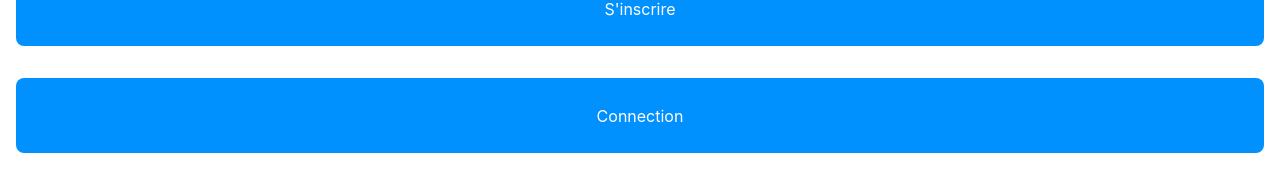
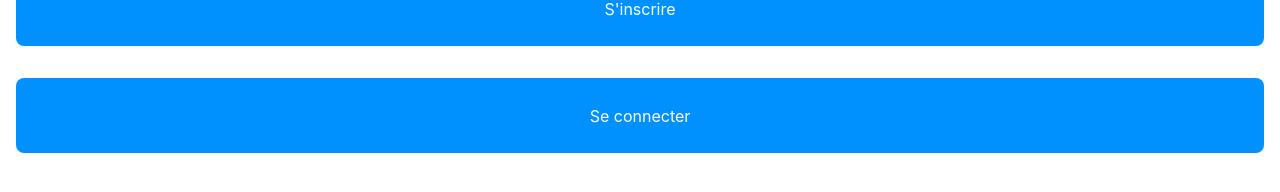
Before and after one commit to WildCodeSchool/reims-0919-js-tuk-tuk-travel, a React (Create React App) app in the folder tuktuktravel/: page / in a window 1280 px wide. Shown: the part 444-636 px from the top of the page. Built offline with nearby package versions, Linux system fonts and the light colour scheme.

Commit message:
Correct fault

```diff
--- a/tuktuktravel/src/components/Home.js
+++ b/tuktuktravel/src/components/Home.js
@@ -16,7 +16,7 @@ const Home = () => {
 
         <Link to="/formusers" className='enter-link'>S'inscrire</Link>
 
-        <Link to="/userconnexion">Connection</Link>
+        <Link to="/userconnexion">Se connecter</Link>
 
         {/* <Link to="/travelform">Créer un voyage</Link> */}
 
```
